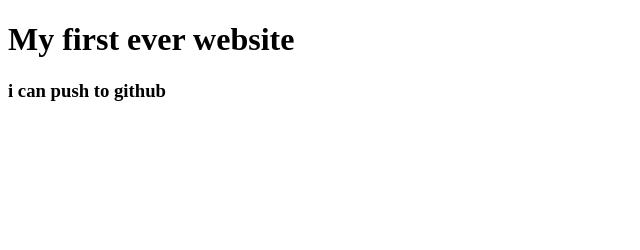
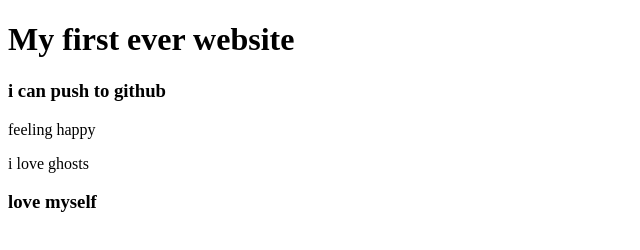
Before and after one commit to syedaAmina/my-first-website, a plain HTML site: page index.html in a window 1280 px wide. Shown: the whole page, without its empty margins (0-640 px from the left). Drawn offline with Linux system fonts and the light colour scheme.

Commit message:
ghost added

```diff
--- a/index.html
+++ b/index.html
@@ -9,5 +9,8 @@
 <body>
     <h1>My first ever website</h1>
     <h3>i can push to github</h3>
+    <p>feeling happy</p>
+    <p>i love ghosts</p>
+    <h3>love myself</h3>
 </body>
 </html>
```
